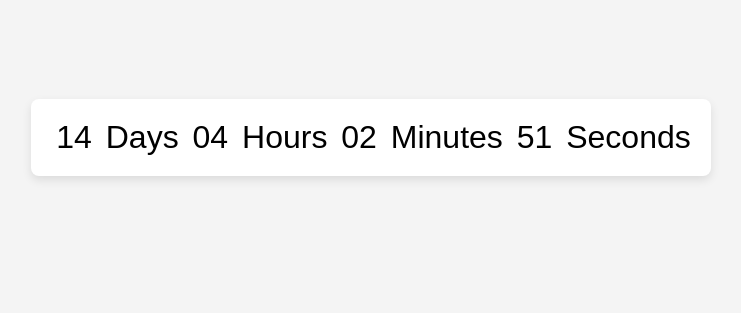
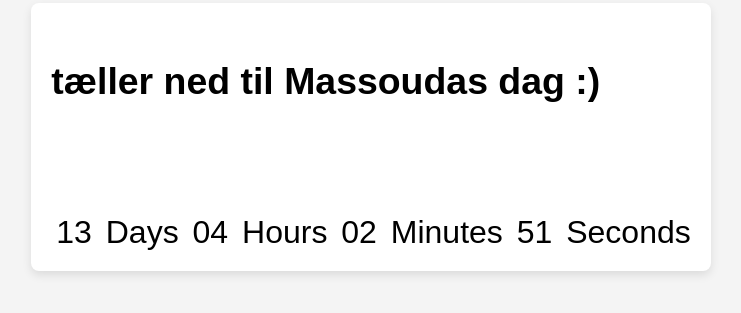
Before and after one commit to mofarhan1/mofarhan1.github.io, a plain HTML site: page index.html in a window 1280 px wide. Shown: the part 263-576 px from the top of the page, without its empty margins (269-1010 px from the left). Drawn offline with Linux system fonts and the light colour scheme.

Commit message:
Update index.html

```diff
--- a/index.html
+++ b/index.html
@@ -28,7 +28,11 @@
 </head>
 <body>
 
+
+
 <div id="timer">
+    <h3> tæller ned til Massoudas dag :) </h3>
+    <br> </br>
     <span id="days">00</span> Days
     <span id="hours">00</span> Hours
     <span id="minutes">00</span> Minutes
@@ -37,7 +41,7 @@
 
 <script>
     // Set the event date and time (YYYY-MM-DDTHH:MM:SS)
-    const eventDate = new Date('2024-10-21T23:59:59').getTime();
+    const eventDate = new Date('2024-10-20T23:59:59').getTime();
 
     // Update the timer every second
     const timerInterval = setInterval(function() {
```
